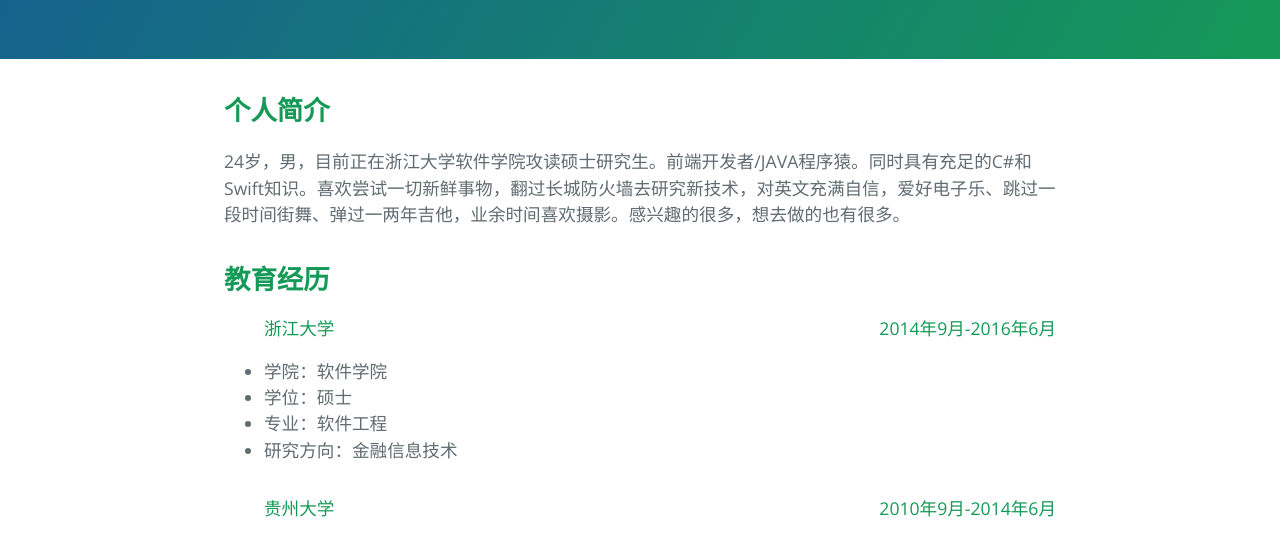
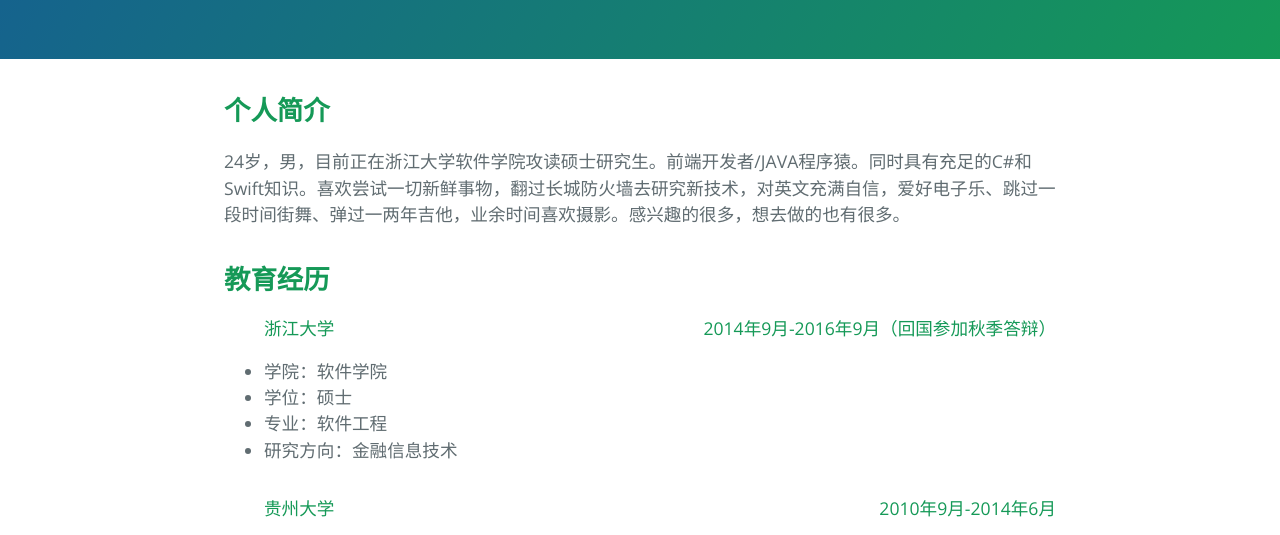
Before and after one commit to BinaryDevil/Resume, a plain HTML site: page cnindex.html in a window 1280 px wide. Shown: the part 500-1035 px from the top of the page. Drawn offline with nearby package versions, Linux system fonts and the light colour scheme.

Commit message:
Updated graduate time

```diff
--- a/cnindex.html
+++ b/cnindex.html
@@ -40,7 +40,7 @@
 
 
     <ul>
-        <h4>浙江大学<span class="highlight" style="float:right">2014年9月-2016年6月</span></h4>
+        <h4>浙江大学<span class="highlight" style="float:right">2014年9月-2016年9月（回国参加秋季答辩）</span></h4>
         <li>学院：软件学院</li>
         <li>学位：硕士</li>
         <li>专业：软件工程</li>
```
